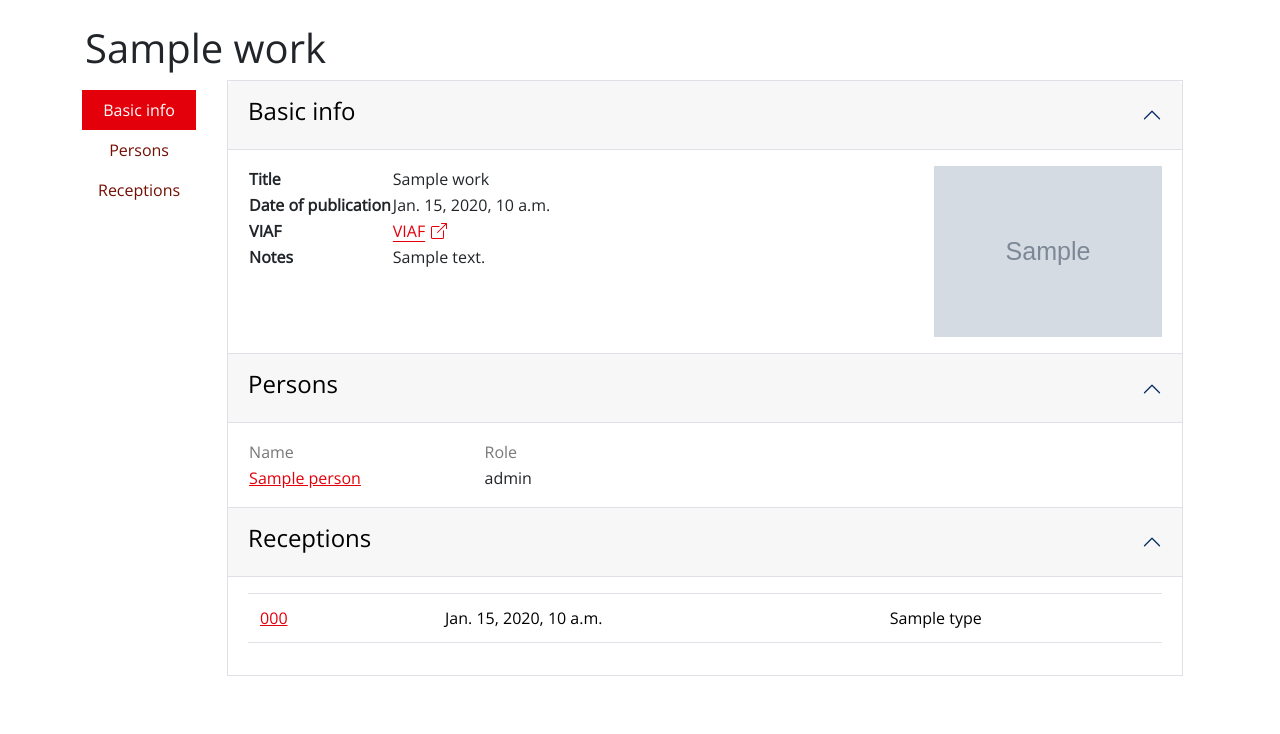
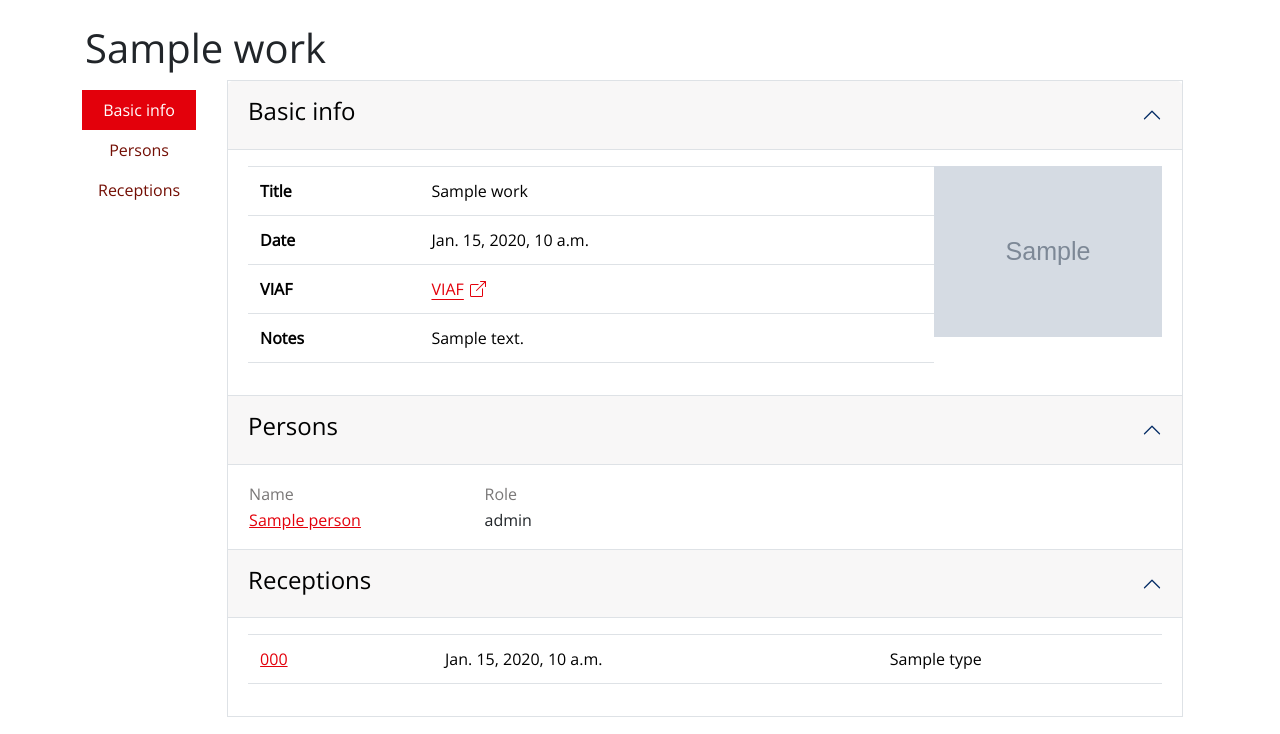
Before and after one commit to tsg-humlab/shewrote, a Django app: template shewrote/templates/shewrote/work.html in a window 1280 px wide. Shown: the part 66-800 px from the top of the page. Run offline with Django 4.2, Linux system fonts and the light colour scheme; the template is opened without the code that fills it: most values are stand-ins (such as "Sample title", 1, 10 or a date in 2020); grey boxes marked "Sample" are stand-in pictures; some libraries are stand-ins or nearby versions.

Commit message:
fix: Minor fixes/changes

```diff
--- a/shewrote/templates/shewrote/work.html
+++ b/shewrote/templates/shewrote/work.html
@@ -60,7 +60,7 @@
                         <div id="v-pills-basic-collapse" class="accordion-collapse collapse show">
                             <div class="accordion-body d-flex flex-row">
                                 <div class="flex-fill">
-                                    <table>
+                                    <table class="table">
                                         <tbody>
                                             <tr>
                                                 <th scope="row" class="w-25">
@@ -72,7 +72,7 @@
                                             </tr>
                                             <tr>
                                                 <th scope="row" class="w-25">
-                                                    Date of publication
+                                                    Date
                                                 </th>
                                                 <td>
                                                     {{ work.get_date_of_publication_string }}
@@ -102,22 +102,6 @@
                                                 </th>
                                                 <td>
                                                     {{ work.notes|default:"-" }}
-                                                </td>
-                                            </tr>
-                                            <tr>
-                                                <th scope="row" class="w-25">
-
-                                                </th>
-                                                <td>
-
-                                                </td>
-                                            </tr>
-                                            <tr>
-                                                <th scope="row" class="w-25">
-
-                                                </th>
-                                                <td>
-
                                                 </td>
                                             </tr>
                                         </tbody>
@@ -202,7 +186,7 @@
                                         </table>
                                     {% else %}
                                         <p>
-                                            <i class="text-muted">No works found</i>
+                                            <i class="text-muted">No receptions found</i>
                                         </p>
                                     {% endif %}
                             </div>
```
